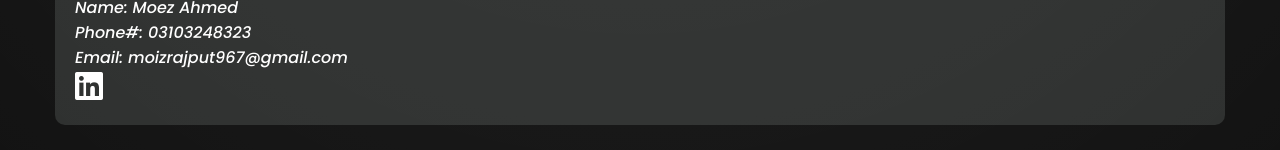
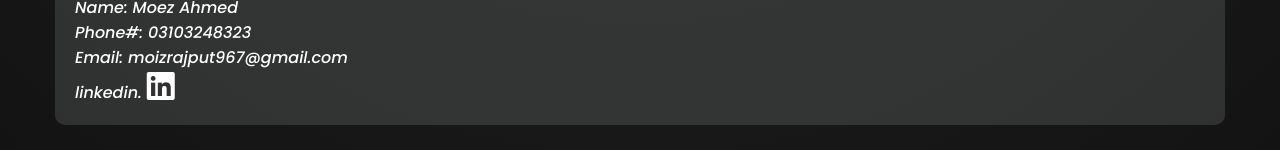
Before and after one commit to Moezahmedd/cv, a plain HTML site: page About.html in a window 1280 px wide. Shown: the part 512-662 px from the top of the page. Drawn offline with nearby package versions, Linux system fonts and the light colour scheme.

Commit message:
Update About.html

```diff
--- a/About.html
+++ b/About.html
@@ -69,7 +69,7 @@
             <li>Name: Moez Ahmed</li>
             <li>Phone#: 03103248323</li>
             <li>Email: moizrajput967@gmail.com</li>
-            <li>
+            <li>linkedin.
               <a
                 href="https://www.linkedin.com/in/moez-ahmed-3b8445238/"
                 target="_blank"
```
